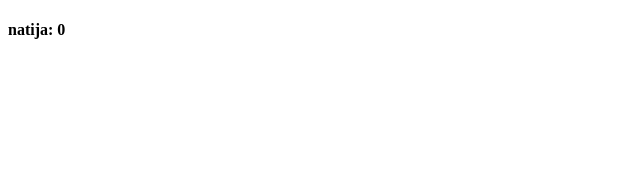
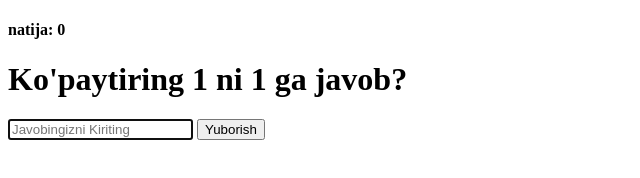
Before and after one commit to NodirbekMirzaaxmedov/Savol-Javob, a plain HTML site: page index.html in a window 1280 px wide. Shown: the whole page, without its empty margins (0-640 px from the left). Drawn offline with Linux system fonts and the light colour scheme.

Commit message:
I added form tags and btns inputs

```diff
--- a/index.html
+++ b/index.html
@@ -9,6 +9,9 @@
 <body>
     <form class="form" id="form">
         <h4 class="score" id="score">natija: 0</h4>
+        <h1 id="question">Ko'paytiring 1 ni 1 ga javob?</h1>
+        <input type="text" class="input" id="input" placeholder="Javobingizni Kiriting" autofocus autocomplete="off">
+        <button type="submit" class="btn">Yuborish</button>
     </form>
 </body>
 </html>
```
